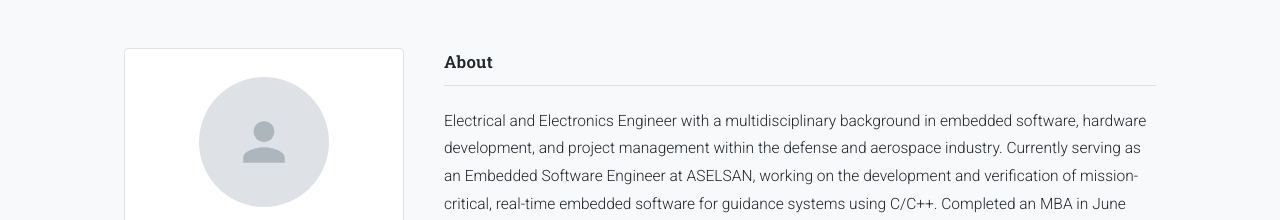
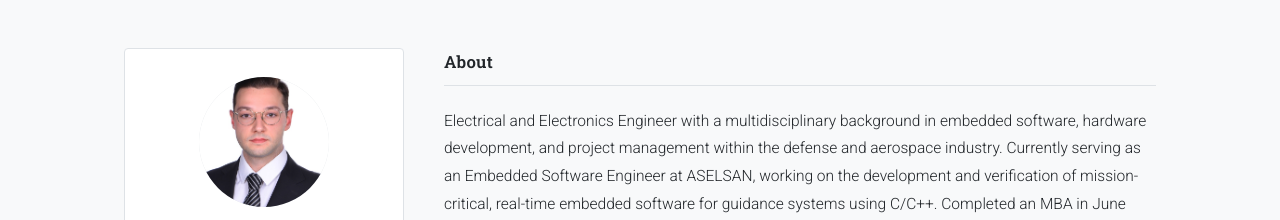
Before and after one commit to batu-sengezer/batu-sengezer.github.io, a plain HTML site: page index.html in a window 1280 px wide. Shown: the top 220 px of the page. Drawn offline with Linux system fonts and the light colour scheme.

Commit message:
Update index.html

```diff
--- a/index.html
+++ b/index.html
@@ -162,7 +162,7 @@
 
       <!-- Replace contents of .avatar with <img src="photo.jpg" alt="Batu Şengezer"> when ready -->
       <div class="avatar">
-        <svg viewBox="0 0 24 24" xmlns="http://www.w3.org/2000/svg"><path d="M12 12c2.7 0 4.8-2.1 4.8-4.8S14.7 2.4 12 2.4 7.2 4.5 7.2 7.2 9.3 12 12 12zm0 2.4c-3.2 0-9.6 1.6-9.6 4.8v2.4h19.2v-2.4c0-3.2-6.4-4.8-9.6-4.8z"/></svg>
+          <img src="photo.jpg" alt="Batu Şengezer">
       </div>
 
       <div class="sidebar-name">Batu Şengezer</div>
```
